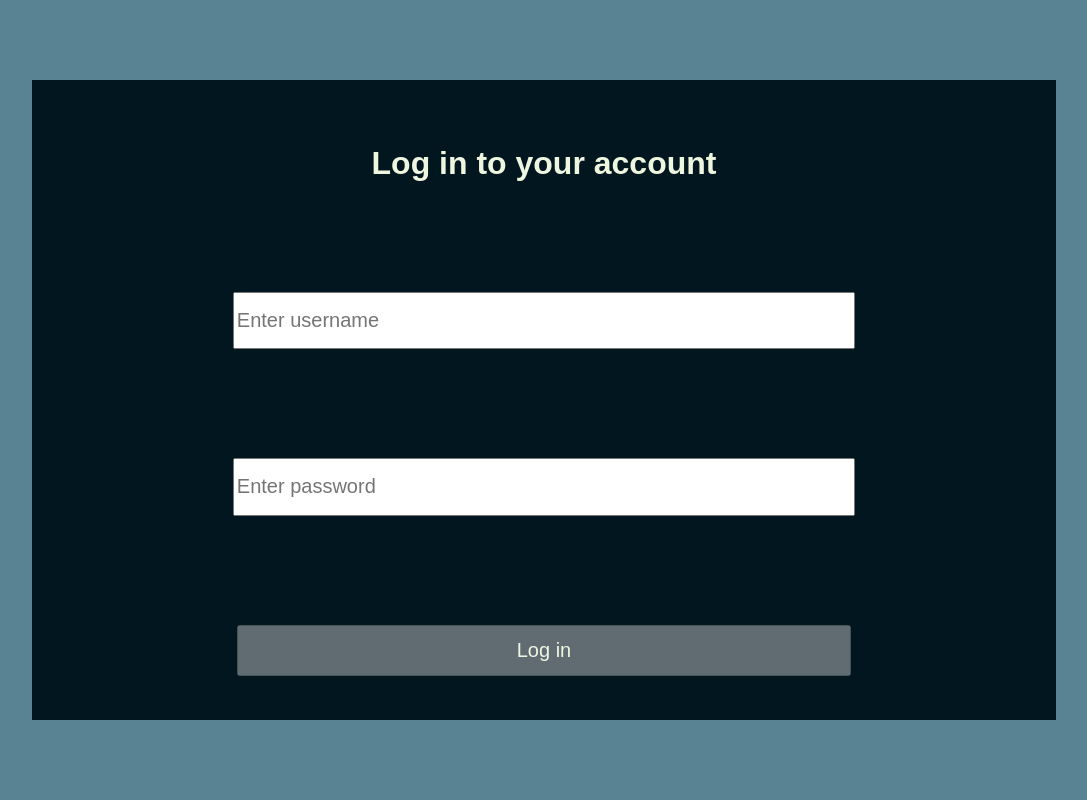
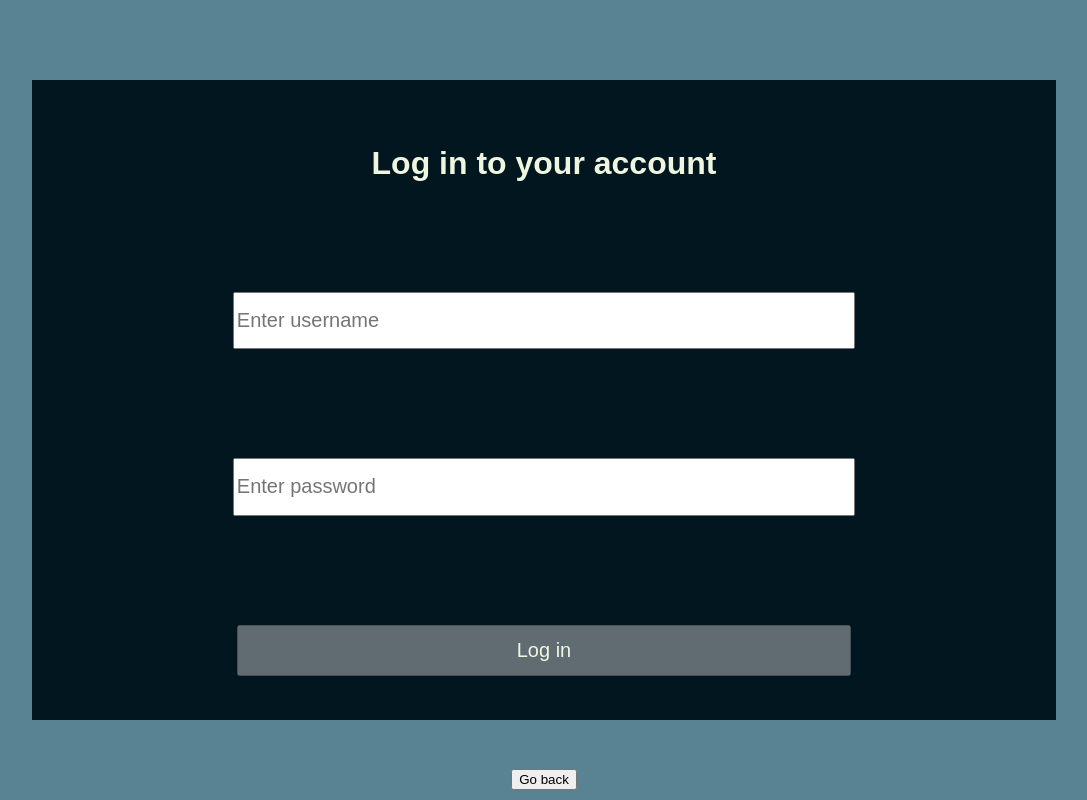
Before and after one commit to tylerjhevia/Teams, a React (Create React App) app: page / in a window 1280 px wide. Both pictures are taken after a click on the element "I have an account". Shown: the whole page, without its empty margins (96-1183 px from the left). Built offline with nearby package versions, Linux system fonts and the light colour scheme.

Commit message:
add back button

```diff
--- a/src/Welcome/Welcome.css
+++ b/src/Welcome/Welcome.css
@@ -87,3 +87,8 @@
   background-color: #aec3b0;
   cursor: pointer;
 }
+
+.back-button {
+  bottom: 10px;
+  position: absolute;
+}
--- a/src/Welcome/Welcome.tsx
+++ b/src/Welcome/Welcome.tsx
@@ -27,10 +27,26 @@ export default class Welcome extends React.Component<{}, WelcomeState> {
     }
   }
 
+  showBackButton() {
+    if (this.state.login || this.state.register) {
+      return (
+        <button
+          onClick={() => this.setState({ login: false, register: false })}
+          className="back-button"
+        >
+          Go back
+        </button>
+      );
+    } else {
+      return null;
+    }
+  }
+
   render() {
     return (
       <div className="welcome-container">
         <h1>TEAMS</h1>
+
         <p
           className="login-link"
           onClick={() => this.setState({ login: true })}
@@ -44,6 +60,7 @@ export default class Welcome extends React.Component<{}, WelcomeState> {
           I do not have an account
         </p>
         {this.showPopup()}
+        {this.showBackButton()}
       </div>
     );
   }
```
